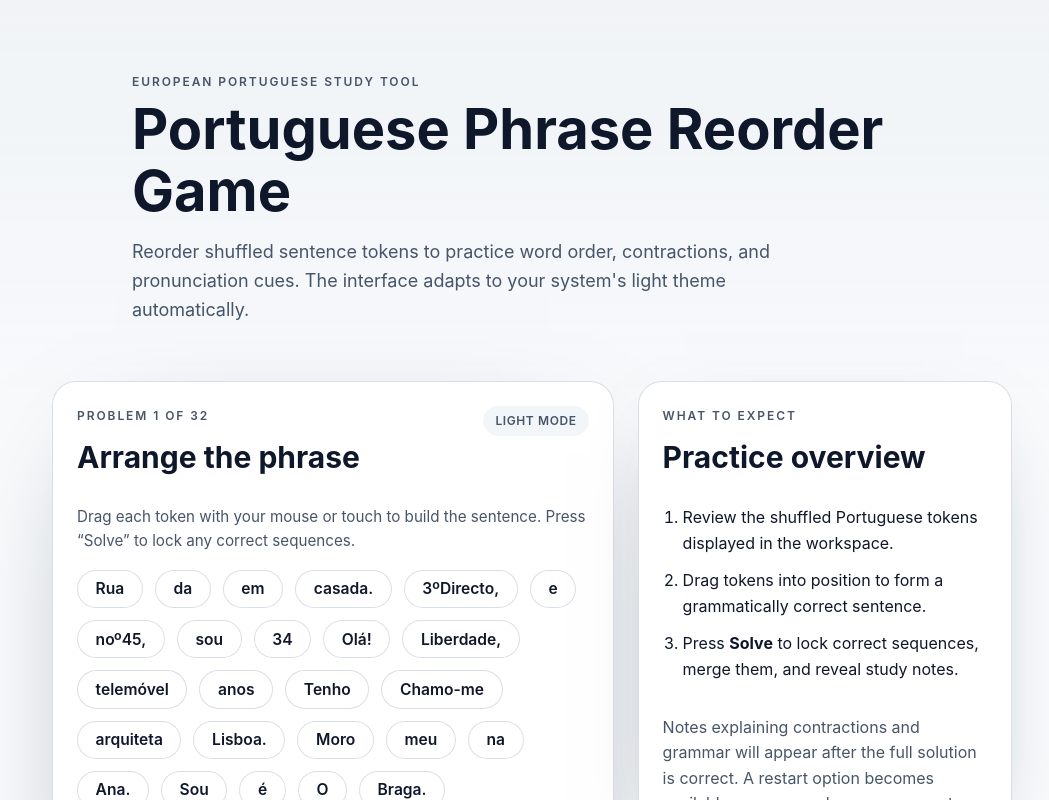
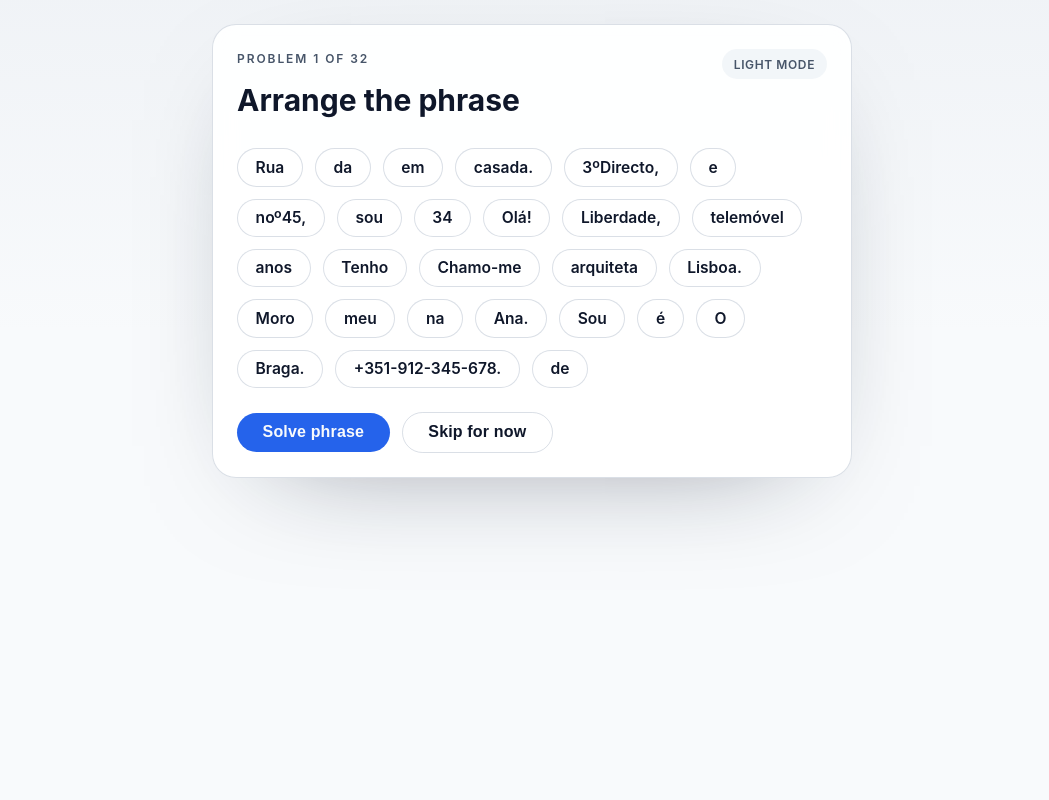
Before and after one commit to jhusain/Portuguese-phrase-reorder-game, a React (Vite) app: page / in a window 1280 px wide. Shown: the top 800 px of the page, without its empty margins (108-1157 px from the left). Built offline with nearby package versions, Linux system fonts and the light colour scheme.

Commit message:
Refine fragment evaluation and simplify layout

```diff
--- a/src/App.tsx
+++ b/src/App.tsx
@@ -226,10 +226,6 @@ function App() {
     solvedCount,
   ])
 
-  const workspaceStatus = currentProgress?.solved
-    ? 'Every token is in the correct place. Review the grammar note before continuing.'
-    : 'Drag each token with your mouse or touch to build the sentence. Press “Solve” to lock any correct sequences.'
-
   const handleReorder = (nextFragments: TokenFragment[]) => {
     setSession((previous) => {
       if (!previous || previous.current == null) {
@@ -344,17 +340,6 @@ function App() {
 
   return (
     <div className="app" data-status={state.status}>
-      <header className="app__hero" role="banner">
-        <div className="hero__content">
-          <p className="hero__eyebrow">European Portuguese study tool</p>
-          <h1 className="hero__title">Portuguese Phrase Reorder Game</h1>
-          <p className="hero__subtitle">
-            Reorder shuffled sentence tokens to practice word order, contractions, and pronunciation cues. The interface adapts
-            to your system&apos;s {scheme} theme automatically.
-          </p>
-        </div>
-      </header>
-
       <main className="app__main" aria-live="polite" aria-busy={state.status === 'loading'}>
         <div className="layout">
           <section className="card" aria-label="Practice workspace">
@@ -376,7 +361,6 @@ function App() {
                 </div>
               ) : currentProblem && currentProgress ? (
                 <>
-                  <p className="workspace__status">{workspaceStatus}</p>
                   <TokenList
                     fragments={currentProgress.fragments}
                     solutionTokens={currentProblem.tokens}
@@ -418,27 +402,6 @@ function App() {
             </footer>
           </section>
 
-          <section className="info card card--surface" aria-labelledby="how-it-works">
-            <header className="card__header">
-              <div>
-                <p className="card__eyebrow">What to expect</p>
-                <h2 id="how-it-works" className="card__title">
-                  Practice overview
-                </h2>
-              </div>
-            </header>
-            <div className="card__body">
-              <ol className="info__steps">
-                <li>Review the shuffled Portuguese tokens displayed in the workspace.</li>
-                <li>Drag tokens into position to form a grammatically correct sentence.</li>
-                <li>Press <strong>Solve</strong> to lock correct sequences, merge them, and reveal study notes.</li>
-              </ol>
-              <p className="info__note">
-                Notes explaining contractions and grammar will appear after the full solution is correct. A restart option becomes
-                available once you solve every prompt.
-              </p>
-            </div>
-          </section>
         </div>
       </main>
     </div>
--- a/src/index.css
+++ b/src/index.css
@@ -73,17 +73,6 @@ body {
   transition: background-color 200ms ease, color 200ms ease;
 }
 
-.app__hero {
-  padding: 3.5rem 1.5rem 2.5rem;
-  text-align: center;
-}
-
-.hero__content {
-  max-width: 52rem;
-  margin: 0 auto;
-}
-
-.hero__eyebrow,
 .card__eyebrow {
   margin: 0 0 0.5rem;
   font-size: 0.75rem;
@@ -93,30 +82,18 @@ body {
   color: var(--color-text-secondary);
 }
 
-.hero__title {
-  margin: 0;
-  font-size: clamp(2.25rem, 6vw, 3.5rem);
-  line-height: 1.1;
-}
-
-.hero__subtitle {
-  margin: 1rem auto 0;
-  font-size: clamp(1rem, 2.8vw, 1.125rem);
-  color: var(--color-text-secondary);
-  max-width: 44rem;
-}
-
 .app__main {
   flex: 1;
-  padding: 0 1.5rem 3rem;
+  padding: 1.5rem 1.5rem 3rem;
   display: flex;
   align-items: stretch;
   justify-content: center;
 }
 
 .layout {
-  width: min(960px, 100%);
-  display: grid;
+  width: min(640px, 100%);
+  display: flex;
+  flex-direction: column;
   gap: 1.5rem;
 }
 
@@ -131,11 +108,6 @@ body {
   flex-direction: column;
   gap: 1.5rem;
   min-height: 0;
-}
-
-.card--surface {
-  background: var(--color-surface-strong);
-  box-shadow: var(--shadow-card-strong);
 }
 
 .card__header {
@@ -272,28 +244,9 @@ body {
   font-size: 0.95rem;
 }
 
-.info__steps {
-  margin: 0;
-  padding: 0 0 0 1.25rem;
-  display: grid;
-  gap: 0.75rem;
-  color: var(--color-text-primary);
-}
-
-.info__note {
-  margin: 1rem 0 0;
-  color: var(--color-text-secondary);
-}
-
 .workspace__body {
   display: grid;
   gap: 1rem;
-}
-
-.workspace__status {
-  margin: 0;
-  font-size: 0.95rem;
-  color: var(--color-text-secondary);
 }
 
 .workspace__tokens {
@@ -330,27 +283,6 @@ body {
   align-items: center;
 }
 
-@media (min-width: 48rem) {
-  .app__hero {
-    padding: 4.5rem 2rem 3.5rem;
-    text-align: left;
-  }
-
-  .hero__content {
-    margin: 0 auto;
-    padding: 0 1rem;
-  }
-
-  .hero__subtitle {
-    margin-left: 0;
-  }
-
-  .layout {
-    grid-template-columns: 3fr 2fr;
-    align-items: start;
-  }
-}
-
 @media (prefers-reduced-motion: reduce) {
   * {
     animation-duration: 0.01ms !important;
--- a/src/utils/evaluate.ts
+++ b/src/utils/evaluate.ts
@@ -15,10 +15,6 @@ export function createFragmentId(indices: readonly number[]): string {
   return `fragment-${normalized.join('-')}`
 }
 
-function normalizeIndices(indices: readonly number[]): number[] {
-  return [...indices].sort((a, b) => a - b)
-}
-
 export function evaluateFragments(
   fragments: readonly TokenFragment[],
   solutionLength: number,
@@ -30,67 +26,50 @@ export function evaluateFragments(
   }
 
   const seen = new Set<number>()
-  const positions: Array<{ fragmentIndex: number; originalIndex: number }> = []
-  const fragmentPositions: number[][] = fragments.map(() => [])
+  const orderedIndices: number[] = []
 
-  fragments.forEach((fragment, fragmentIndex) => {
+  fragments.forEach((fragment) => {
     fragment.indices.forEach((originalIndex) => {
       if (seen.has(originalIndex)) {
         throw new Error('Encountered duplicate token indices while evaluating fragments.')
       }
+
       seen.add(originalIndex)
-
-      const positionIndex = positions.length
-      positions.push({ fragmentIndex, originalIndex })
-      fragmentPositions[fragmentIndex].push(positionIndex)
+      orderedIndices.push(originalIndex)
     })
   })
 
-  const tokensCorrect = positions.map((position, positionIndex) => position.originalIndex === positionIndex)
+  const tokensCorrect = orderedIndices.map(
+    (originalIndex, positionIndex) => originalIndex === positionIndex,
+  )
+  const lockedCount = tokensCorrect.reduce((count, correct) => (correct ? count + 1 : count), 0)
 
-  const fragmentCorrect = fragmentPositions.map((positionIndexes) =>
-    positionIndexes.length > 0 && positionIndexes.every((positionIndex) => tokensCorrect[positionIndex]),
-  )
+  const groups: Array<{ indices: number[]; locked: boolean }> = []
 
-  const result: TokenFragment[] = []
-  let lockedCount = 0
+  orderedIndices.forEach((originalIndex, positionIndex) => {
+    const isLocked = tokensCorrect[positionIndex]
+    const previousGroup = groups[groups.length - 1]
 
-  fragments.forEach((fragment, index) => {
-    const sortedIndices = normalizeIndices(fragment.indices)
-    if (fragmentCorrect[index]) {
-      lockedCount += sortedIndices.length
-
-      const previous = result[result.length - 1]
-      if (previous && previous.locked) {
-        const previousTail = previous.indices[previous.indices.length - 1]
-        if (previousTail + 1 === sortedIndices[0]) {
-          const combinedIndices = [...previous.indices, ...sortedIndices]
-          result[result.length - 1] = {
-            id: createFragmentId(combinedIndices),
-            indices: combinedIndices,
-            locked: true,
-          }
-          return
-        }
-      }
-
-      result.push({
-        id: createFragmentId(sortedIndices),
-        indices: sortedIndices,
-        locked: true,
-      })
+    if (
+      previousGroup &&
+      previousGroup.locked === isLocked &&
+      previousGroup.indices[previousGroup.indices.length - 1] + 1 === originalIndex
+    ) {
+      previousGroup.indices.push(originalIndex)
       return
     }
 
-    result.push({
-      id: createFragmentId(sortedIndices),
-      indices: sortedIndices,
-      locked: false,
-    })
+    groups.push({ indices: [originalIndex], locked: isLocked })
   })
 
+  const fragmentsResult: TokenFragment[] = groups.map(({ indices, locked }) => ({
+    id: createFragmentId(indices),
+    indices: [...indices],
+    locked,
+  }))
+
   return {
-    fragments: result,
+    fragments: fragmentsResult,
     lockedCount,
     isSolved: lockedCount === solutionLength,
   }
```
